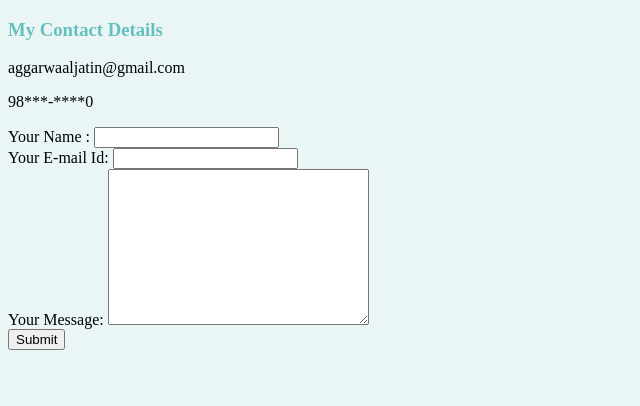
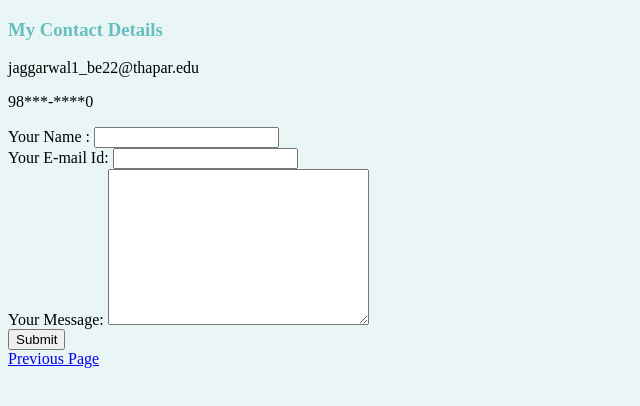
Before and after one commit to jatinaggarwal87/CV, a plain HTML site: page contact.html in a window 1280 px wide. Shown: the whole page, without its empty margins (0-640 px from the left). Drawn offline with Linux system fonts and the light colour scheme; files that its build step writes are made by us from their sources.

Commit message:
Update contact.html

```diff
--- a/contact.html
+++ b/contact.html
@@ -3,21 +3,29 @@
 
 <head>
     <meta charset="UTF-8">
+
     <title>Contact Me</title>
     <link rel="stylesheet" href="css/styles.css">
 </head>
+
 <body>
     <h3>My Contact Details</h3>
-    <p>aggarwaaljatin@gmail.com</p>
+    <p>jaggarwal1_be22@thapar.edu</p>
     <p>98***-****0</p>
     <form class="" action="mailto:jaggarwal1_be22@thapar.edu" method="post" enctype="text/plain">
         <label>Your Name :</label>
         <input type="text" name="yourName" value=""><br>
-        <label>Your E-mail Id:</label>
+        <label>
+            Your E-mail Id:
+        </label>
         <input type="email" name="yourEmail" value=""><br>
-        <label>Your Message:</label>
+        <label>
+            Your Message:
+        </label>
         <textarea name="yourMessage" rows="10" cols="30"></textarea><br>
         <input type="submit" name="">
     </form>
+    <a href="index.html">Previous Page</a>
 </body>
+
 </html>
```
